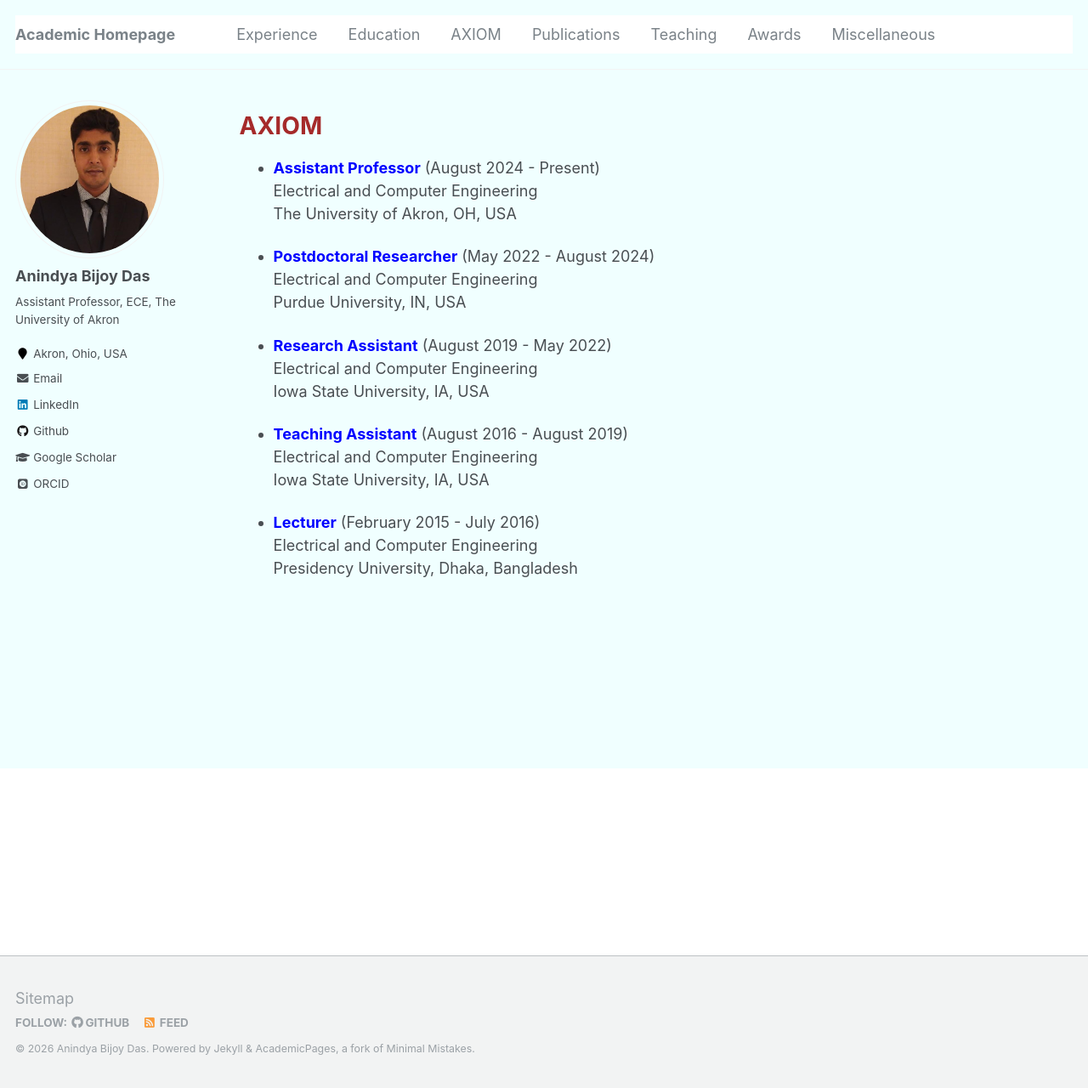
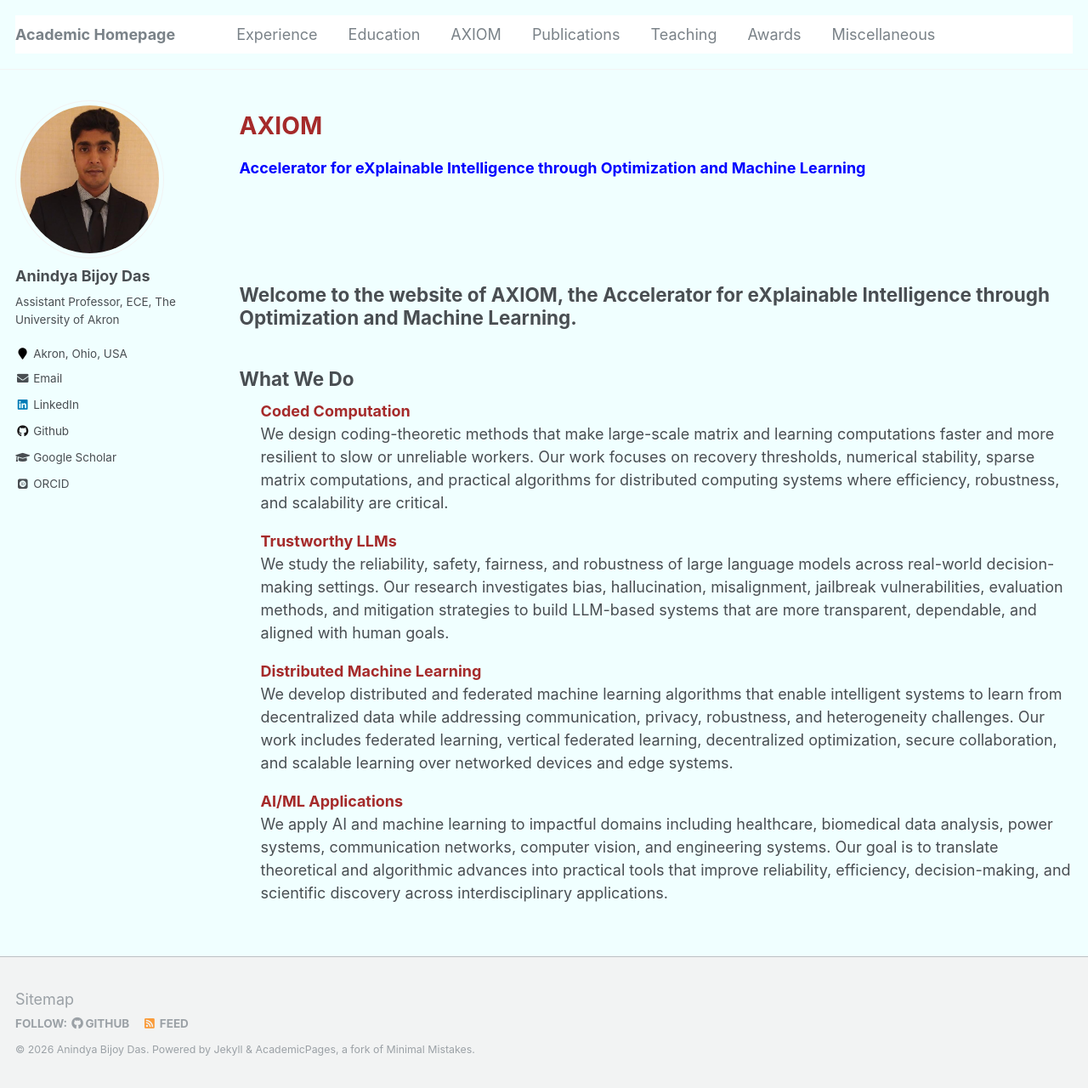
Before and after one commit to anindyabijoydas/portfolio, a Jekyll site: the page built from _pages/axiom.md, in a window 1280 px wide and 1280 px high. Shown: the whole window at 85% size. Built offline with Jekyll 4.4.1, drawn with Linux system fonts in a browser that asks for light colours; some web fonts are replaced.

Commit message:
Update axiom.md

```diff
--- a/_pages/axiom.md
+++ b/_pages/axiom.md
@@ -6,20 +6,51 @@ redirect_from:
 ---
 
 {% include base_path %}
+
 <style type="text/css">
   body {
     background-color: #F0FFFF;
+  }
+
+  .research-block {
+    margin-left: 25px;
+    margin-bottom: 18px;
+  }
+
+  .research-title {
+    color: brown;
+    font-weight: bold;
   }
 </style>
 
 <span style="color:brown">**AXIOM**</span>
 ======
-* <span style="color:blue">**Assistant Professor**</span> (August 2024 - Present) <br/> Electrical and Computer Engineering <br/> The University of Akron, OH, USA
 
-* <span style="color:blue">**Postdoctoral Researcher**</span> (May 2022 - August 2024) <br/> Electrical and Computer Engineering <br/> Purdue University, IN, USA
+<span style="color:blue">**Accelerator for eXplainable Intelligence through Optimization and Machine Learning**</span>
 
-* <span style="color:blue">**Research Assistant**</span> (August 2019 - May 2022) <br/> Electrical and Computer Engineering <br/> Iowa State University, IA, USA
+<br/><br/>
 
-* <span style="color:blue">**Teaching Assistant**</span> (August 2016 - August 2019) <br/> Electrical and Computer Engineering <br/> Iowa State University, IA, USA
+Welcome to the website of **AXIOM**, the **Accelerator for eXplainable Intelligence through Optimization and Machine Learning**.
+----
 
-* <span style="color:blue">**Lecturer**</span> (February 2015 - July 2016) <br/> Electrical and Computer Engineering <br/> Presidency University, Dhaka, Bangladesh
+## What We Do
+
+<div class="research-block">
+<span class="research-title">Coded Computation</span><br/>
+We design coding-theoretic methods that make large-scale matrix and learning computations faster and more resilient to slow or unreliable workers. Our work focuses on recovery thresholds, numerical stability, sparse matrix computations, and practical algorithms for distributed computing systems where efficiency, robustness, and scalability are critical.
+</div>
+
+<div class="research-block">
+<span class="research-title">Trustworthy LLMs</span><br/>
+We study the reliability, safety, fairness, and robustness of large language models across real-world decision-making settings. Our research investigates bias, hallucination, misalignment, jailbreak vulnerabilities, evaluation methods, and mitigation strategies to build LLM-based systems that are more transparent, dependable, and aligned with human goals.
+</div>
+
+<div class="research-block">
+<span class="research-title">Distributed Machine Learning</span><br/>
+We develop distributed and federated machine learning algorithms that enable intelligent systems to learn from decentralized data while addressing communication, privacy, robustness, and heterogeneity challenges. Our work includes federated learning, vertical federated learning, decentralized optimization, secure collaboration, and scalable learning over networked devices and edge systems.
+</div>
+
+<div class="research-block">
+<span class="research-title">AI/ML Applications</span><br/>
+We apply AI and machine learning to impactful domains including healthcare, biomedical data analysis, power systems, communication networks, computer vision, and engineering systems. Our goal is to translate theoretical and algorithmic advances into practical tools that improve reliability, efficiency, decision-making, and scientific discovery across interdisciplinary applications.
+</div>
```
